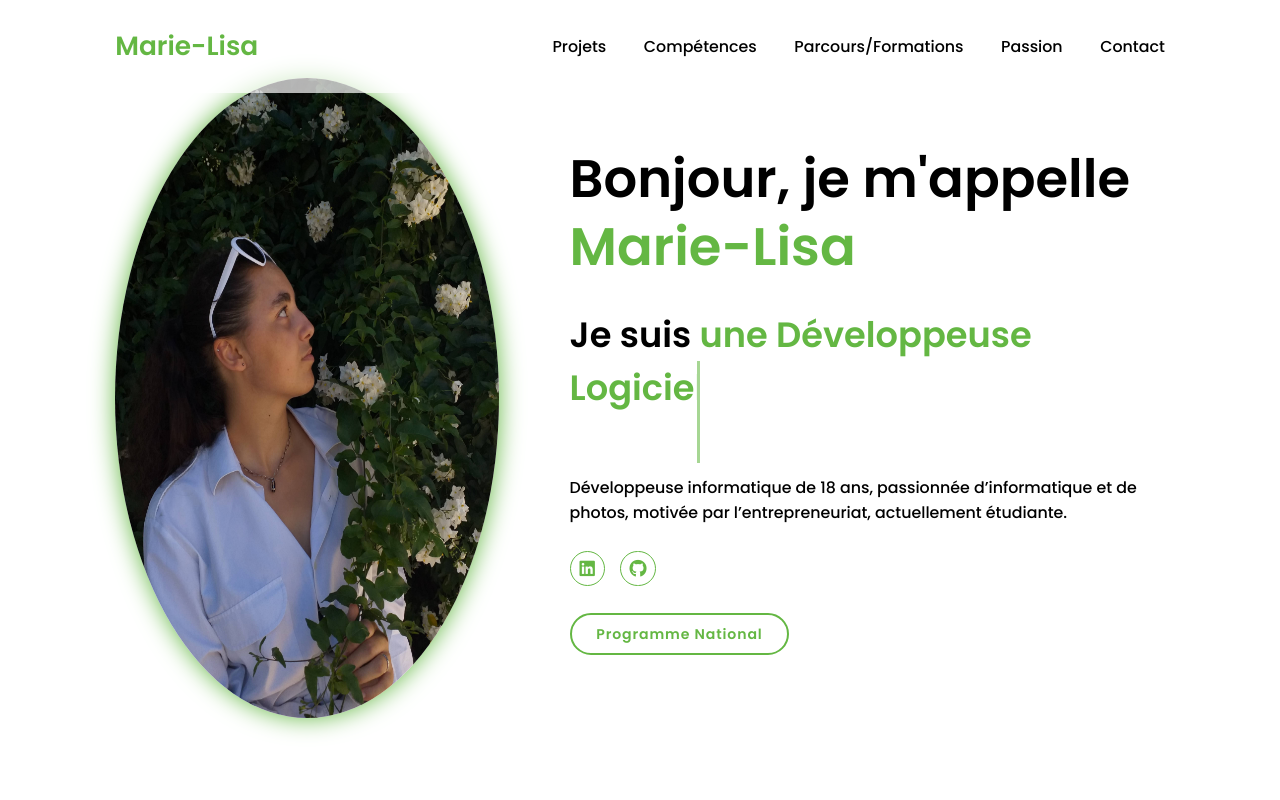
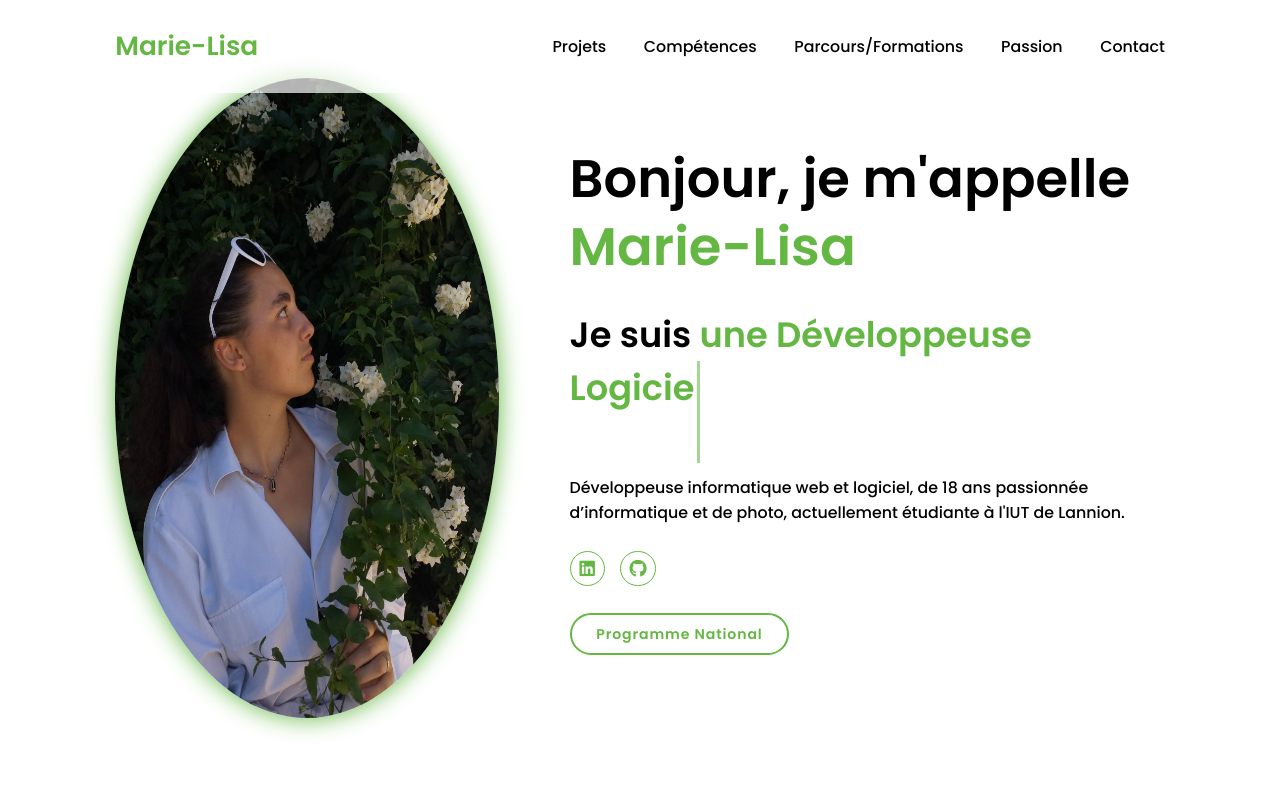
Before and after one commit to Marielisa29/marielisa29.github.io, a plain HTML site: page index.html in a window 1280 px wide. Shown: the top 800 px of the page. Drawn offline with Linux system fonts and the light colour scheme.

Commit message:
Update index.html

```diff
--- a/index.html
+++ b/index.html
@@ -35,8 +35,7 @@
                 <br><br>
                 <h3 class="typing-text">Je suis <span></span></h3>
                 <br><br><br><br>
-                <p>Développeuse informatique de 18 ans, passionnée d’informatique et de photos,
-                    motivée par l’entrepreneuriat, actuellement étudiante.</p>
+                <p>Développeuse informatique web et logiciel, de 18 ans passionnée d’informatique et de photo, actuellement étudiante à l'IUT de Lannion.</p>
 
                 <div class="social-icon">
                     <a href="https://www.linkedin.com/in/marie-lisa-salaün/"><i class="fa-brands fa-linkedin"></i></a>
```
